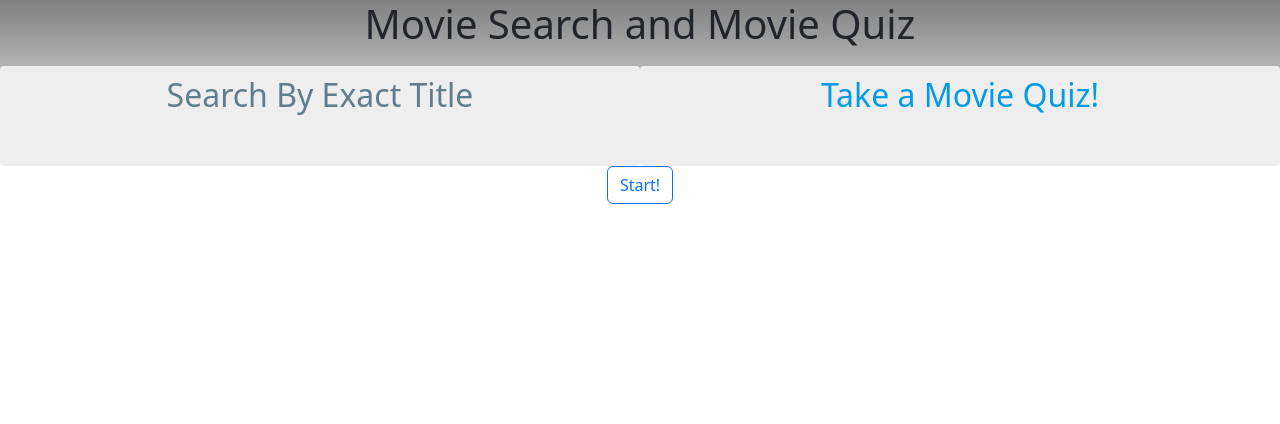
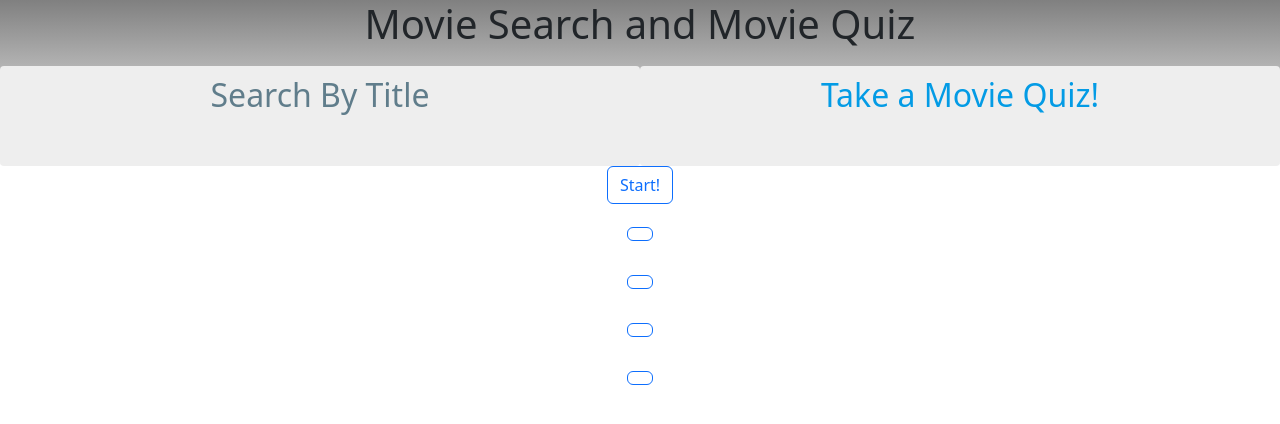
Before and after one commit to asands1769/MovieProject, an Angular app: page /Quiz in a window 1280 px wide. Shown: the top 424 px of the page. Built offline with nearby package versions, Linux system fonts and the light colour scheme.

Commit message:
Fixing some bugs with the try again button

```diff
--- a/src/app/app.component.html
+++ b/src/app/app.component.html
@@ -3,7 +3,7 @@
 <h1>Movie Search and Movie Quiz</h1>
 </div>
 <nav >
-    <a routerLink="/TitleSearch" routerLinkActive="active">Search By Exact Title</a>
+    <a routerLink="/TitleSearch" routerLinkActive="active">Search By Title</a>
     <a routerLink="/Quiz" routerLinkActive="active">Take a Movie Quiz!</a>
 </nav>
 </div>
--- a/src/app/movie-quiz/movie-quiz.component.css
+++ b/src/app/movie-quiz/movie-quiz.component.css
@@ -8,11 +8,11 @@
 }
 .passed {
     text-align: center;
-    text-decoration-color: rgb(86, 255, 95);
+    color: rgb(86, 255, 95);
     font-weight: bolder;
 }
 .failed{
     text-align: center;
-    text-decoration-color:rgb(255, 34, 34);
+    color:rgb(255, 34, 34);
     font-weight:bolder
 }
--- a/src/app/movie-quiz/movie-quiz.component.html
+++ b/src/app/movie-quiz/movie-quiz.component.html
@@ -9,16 +9,16 @@
         </div>
         <body class="body1">
         <div class="container">
-          <button class="btn btn-outline-primary" style="visibility: hidden;" (click)="clicked1()" id="answer0" name="box"></button>
+          <button class="btn btn-outline-primary"  (click)="clicked1()" id="answer0" name="box"></button>
         </div><br>
         <div class="container">
-          <button class="btn btn-outline-primary" style="visibility: hidden;" (click)="clicked2()" id="answer1" name="box"></button>
+          <button class="btn btn-outline-primary"  (click)="clicked2()" id="answer1" name="box"></button>
         </div><br>
         <div class="container">
-          <button class="btn btn-outline-primary" style="visibility: hidden;" (click)="clicked3()" id="answer2" name="box"></button>
+          <button class="btn btn-outline-primary"  (click)="clicked3()" id="answer2" name="box"></button>
         </div><br>
         <div class="container">
-          <button class="btn btn-outline-primary" style="visibility: hidden;" (click)="clicked4()" id="answer3" name="box"></button>
+          <button class="btn btn-outline-primary"  (click)="clicked4()" id="answer3" name="box"></button>
         </div><br>
       </body>
       </div>
@@ -27,11 +27,15 @@
   <div *ngIf="quizScore >= 6">
     <h1 class="passed">Congratulations!</h1>
     <p class="passed"> You passed! You scored {{quizScore}} out of 10! </p>
-    <button class="btn btn-success" style="text-align: center;" (click)="tryAgain()">Play again?</button>
+    <body style="text-align: center;">
+    <button class="btn btn-success"  (click)="tryAgain()">Play again?</button>
+  </body>
   </div>
   <div *ngIf="quizScore <= 5">
-    <h1 style="text-align: center;">Sorry!</h1>
-    <p style="text-align: center;">You failed.  You scored {{quizScore}} out of 10! </p>
-    <button class="btn btn-success" style="text-align: center;" (click)="tryAgain()">Try again? </button>
+    <h1 class="failed">Sorry!</h1>
+    <p class="failed">You failed.  You scored {{quizScore}} out of 10! </p>
+    <body style="text-align: center;">
+      <button class="btn btn-danger"  (click)="tryAgain()">Try again?</button>
+    </body>
   </div>
 </ng-template>
--- a/src/app/movie-quiz/movie-quiz.component.ts
+++ b/src/app/movie-quiz/movie-quiz.component.ts
@@ -47,10 +47,10 @@ export class MovieQuizComponent implements OnInit {
          }
          this.movieQuizListOriginal = this.movieQuizList;
          console.log(this.movieQuizList)
+         console.log(this.movieQuizListOriginal)
          this.getQuizQuestions();
       }.bind(this));
     }.bind(this));
-
 }
 getQuizQuestions(){
     if(this.movieQuestions.length == 0){
@@ -64,10 +64,7 @@ getQuizQuestions(){
     }
     this.populateQuizQuestions();
 }
-getQuizQuestionsPlayAgain(){
-  this.movieQuizList = this.movieQuizListOriginal;
-  this.getQuizQuestions();
-}
+
 populateQuizQuestions(){
   document.getElementById("startButton").style.visibility = "hidden";
   let answer0 = document.getElementById("answer0");
@@ -85,10 +82,10 @@ populateQuizQuestions(){
   answer3.style.visibility = "visible";
   this.randomSelector = Math.floor(Math.random()*4)
   question.innerHTML = "Which of the following movies match this description: \n" + this.movieQuestions[this.questionNumber].description;
-  answer0.innerHTML = this.movieQuizList[Math.floor(Math.random()*90)].title;
-  answer1.innerHTML = this.movieQuizList[Math.floor(Math.random()*90)].title;
-  answer2.innerHTML = this.movieQuizList[Math.floor(Math.random()*90)].title;
-  answer3.innerHTML = this.movieQuizList[Math.floor(Math.random()*90)].title;
+  answer0.innerHTML = this.movieQuizList[Math.floor(Math.random()*80)].title;
+  answer1.innerHTML = this.movieQuizList[Math.floor(Math.random()*80)].title;
+  answer2.innerHTML = this.movieQuizList[Math.floor(Math.random()*80)].title;
+  answer3.innerHTML = this.movieQuizList[Math.floor(Math.random()*80)].title;
   document.getElementById("answer" + this.randomSelector).innerHTML = this.movieQuestions[this.questionNumber].title;
   this.questionNumber++;
 }
@@ -126,6 +123,10 @@ tryAgain(){
   this.questionNumber = 0;
   this.quizScore = 0;
   this.testFinished = false;
-  this.getQuizQuestionsPlayAgain();
+  this.movieQuizList.length = 0;
+  this.movieQuizListOriginal.length = 0;
+  console.log(this.movieQuizList)
+  console.log(this.movieQuizListOriginal)
+  this.getTopRatedMovies();
 }
 }
```
